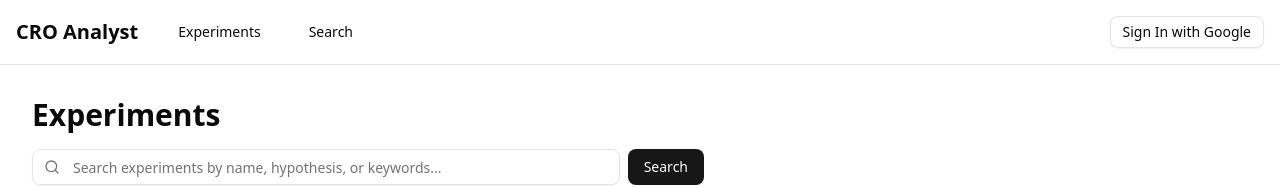
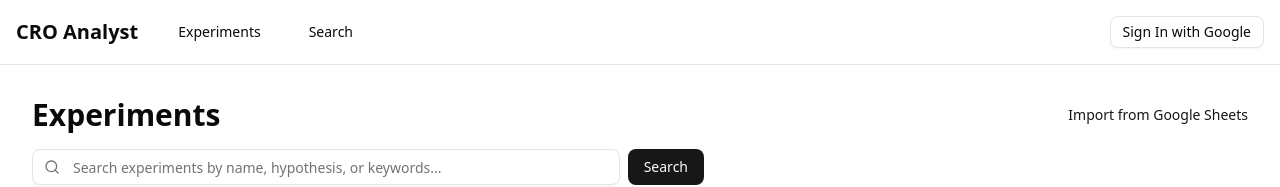
Before and after one commit to nicolalazzari/cro-analyst-v2, a Next.js app in the folder frontend/: page /experiments in a window 1280 px wide. Shown: the top 187 px of the page. Built offline with nearby package versions, Linux system fonts and the light colour scheme; no server answers; the database is empty.

Commit message:
Add import link to experiments page

```diff
--- a/frontend/app/experiments/page.tsx
+++ b/frontend/app/experiments/page.tsx
@@ -44,7 +44,15 @@
   return (
     <div className="container mx-auto p-8">
       <div className="mb-8">
-        <h1 className="text-3xl font-bold mb-4">Experiments</h1>
+        <div className="flex items-center justify-between mb-4">
+          <h1 className="text-3xl font-bold">Experiments</h1>
+          <a
+            href="/import"
+            className="text-sm text-primary hover:underline"
+          >
+            Import from Google Sheets
+          </a>
+        </div>
         <Suspense fallback={<div>Loading search...</div>}>
           <SearchBar />
         </Suspense>
```
